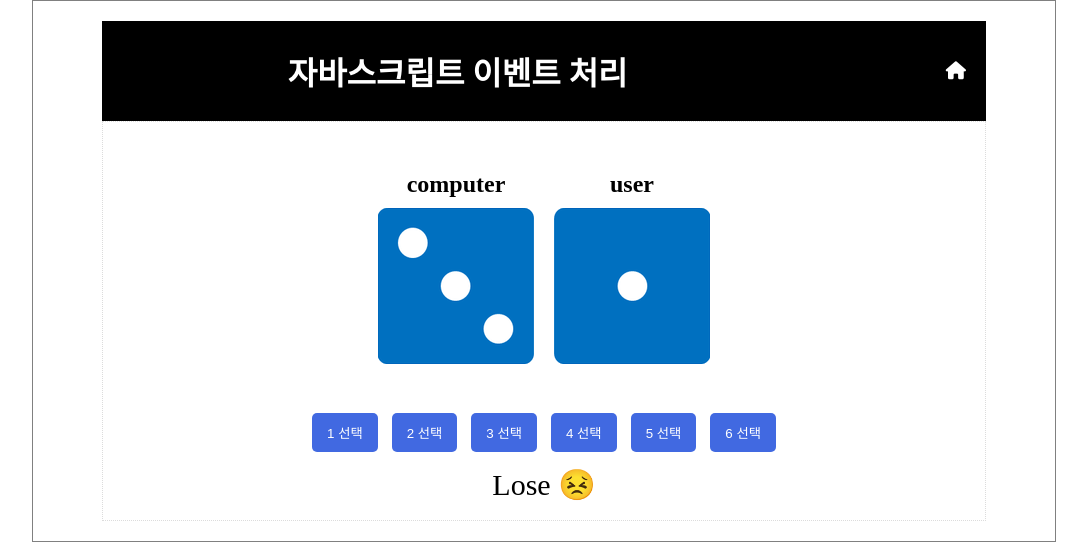
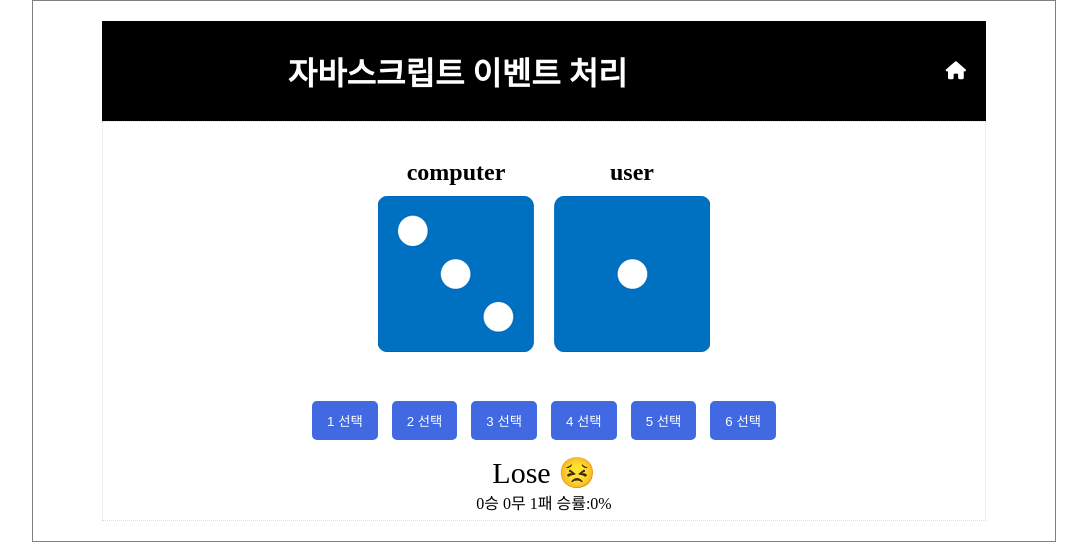
Before and after one commit to ohyeon1002/kd01_html, a plain HTML site: page 09/09.html in a window 1280 px wide. Both pictures are taken after a click on the button "1 선택". Shown: the whole page, without its empty margins (96-1183 px from the left). Drawn offline with Linux system fonts and the light colour scheme.

Commit message:
기록추가, js코드 간소화

```diff
--- a/09/09.html
+++ b/09/09.html
@@ -34,8 +34,8 @@
                 <button>5 선택</button>
                 <button>6 선택</button>
             </div>
-            <div id="result">
-            </div>
+            <div id="result"></div>
+            <div id="stats"></div>
         </section>
     </main>
 
--- a/09/09.js
+++ b/09/09.js
@@ -2,23 +2,33 @@ function randNum() { // 1~6 주사위 숫자 결정
     return Math.floor(Math.random() * 6) + 1;
 }
 
+let count = {'winc':0, 'drawc':0, 'losec':0};
+
 document.addEventListener('DOMContentLoaded', () => { // DOM 로드 후 이벤트리스너
     const bts = document.querySelectorAll('button'); // 버튼들을 모두 찾아와서 bts에 저장
+    const imgs = document.querySelectorAll('img'); // 이미지 다 찾아와서 imgs에 저장
     for (let bt of bts) { // for문으로 bts 순회하며 bt에 대해 동작 지시
         bt.addEventListener('click', () => { // 클릭시 이벤트리스너
             let k = bt.textContent.split(' 선택')[0]; // 클릭한 버튼 숫자 읽어 저장
-            document.querySelector('img#userDice').setAttribute('src', `../img/${k}.png`) // user 주사위 사진 변경
-            document.querySelector('img#userDice').setAttribute('alt', `a dice that shows ${k}`); // user 주사위 설명 변경
+            imgs[1].setAttribute('src', `../img/${k}.png`) // user 주사위 사진 변경
+            imgs[1].setAttribute('alt', `a dice that shows ${k}`); // user 주사위 설명 변경
             let n = randNum(); // 컴퓨터 주사위 숫자 결정
-            document.querySelector('img').setAttribute('src', `../img/${n}.png`); // computer 주사위 사진 변경
-            document.querySelector('img').setAttribute('alt', `a dice that shows ${n}`); // computer 주사위 설명 변경
+            imgs[0].setAttribute('src', `../img/${n}.png`); // computer 주사위 사진 변경
+            imgs[0].setAttribute('alt', `a dice that shows ${n}`); // computer 주사위 설명 변경
             if (k > n) { // 이겼을 때 문구 출력
                 document.querySelector('#result').textContent = "Win 🥳";
+                count.winc = count.winc + 1;
             }
             else if (k < n) { // 졌을 때 문구 출력
                 document.querySelector('#result').textContent = "Lose 😣";
+                count.losec = count.losec + 1;
             }
-            else document.querySelector('#result').textContent = "Draw 😐"; // 비겼을 때 문구 출력
+            else { // 비겼을 때 문구 출력
+                document.querySelector('#result').textContent = "Draw 😐";
+                count.drawc = count.drawc + 1;
+            }
+            document.querySelector('#stats').textContent = `${count.winc}승 ${count.drawc}무 ${count.losec}패\n승률:${parseInt(count.winc/(count.winc+count.drawc+count.losec)*100)}%`;
+            console.log(count);
         });
     }
 });
```
